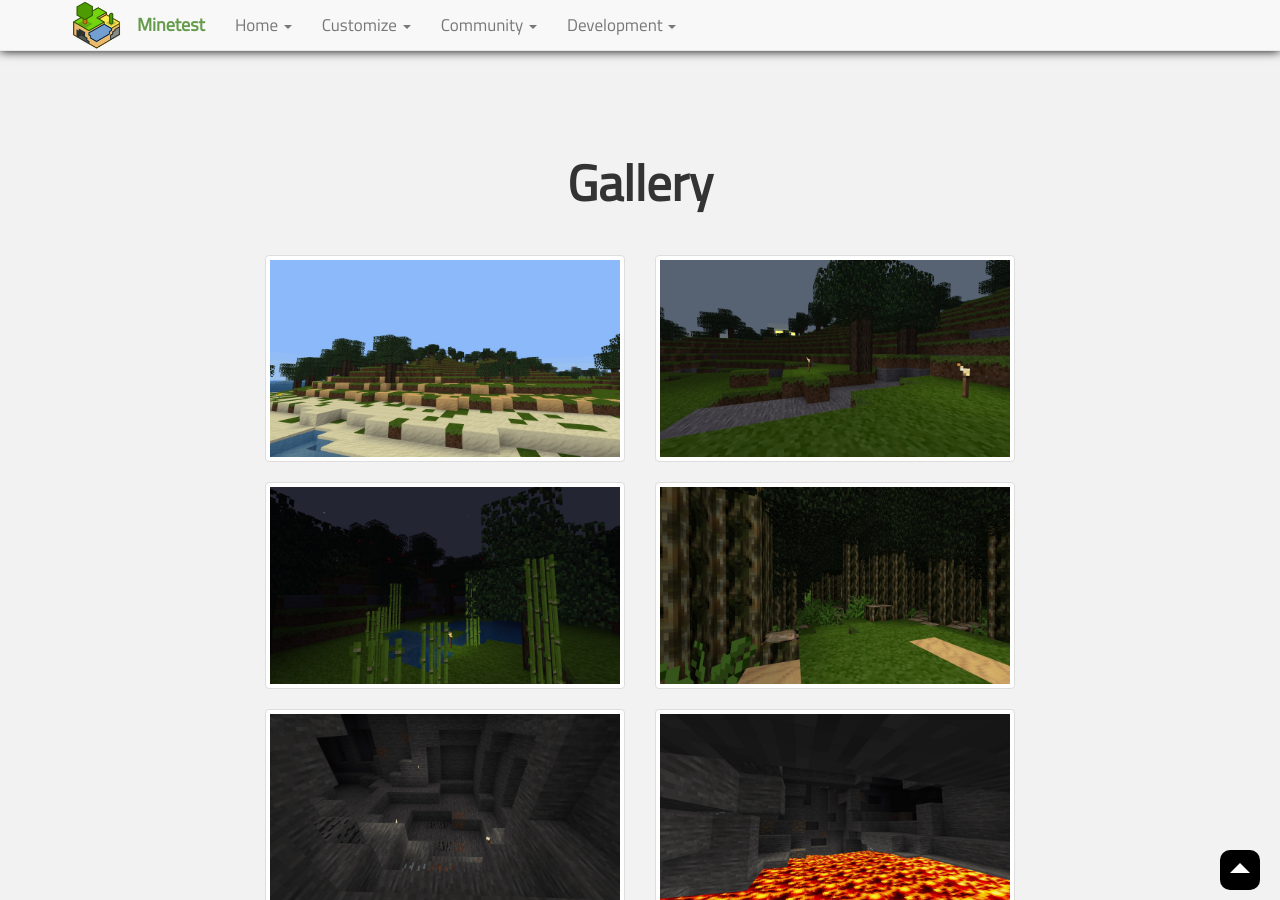
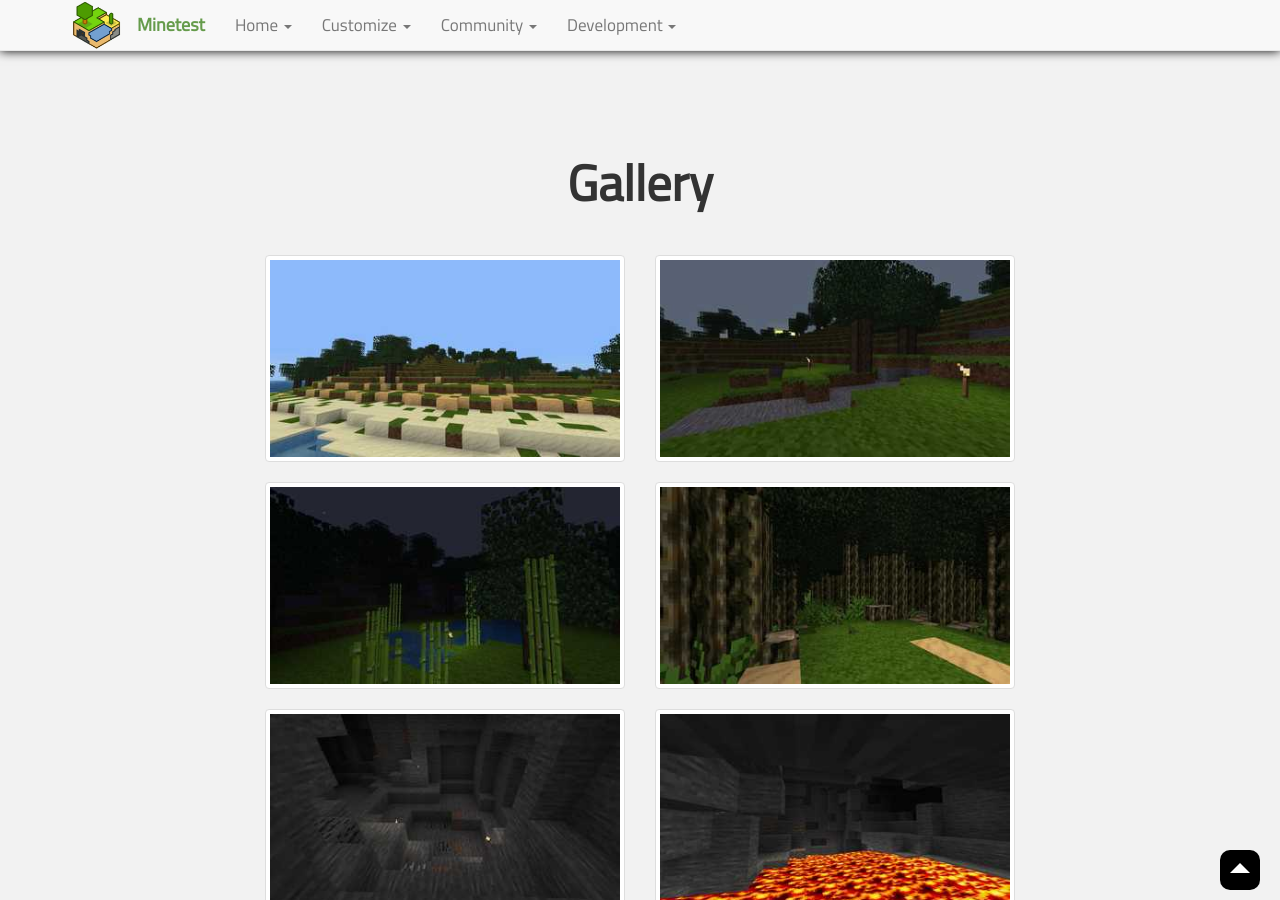
Before and after one commit to minetest/minetest.github.io, a Jekyll site: the page built from index.html, in a window 1280 px wide and 900 px high, scrolled down 1699 px. Built offline with Jekyll 4.4.1, drawn with Linux system fonts in a browser that asks for light colours; comment, search, counter and statistics services are not loaded.

Commit message:
Add gallery thumbnails

```diff
--- a/index.html
+++ b/index.html
@@ -62,37 +62,37 @@ redirect_from:
   <div class="row">
     <div class="col-lg-6">
       <a href="/media/gallery/1.jpg" class="thumbnail">
-        <img src="/media/gallery/1.jpg">
+        <img src="/media/gallery/1-thumb.jpg">
       </a>
     </div>
 
     <div class="col-lg-6">
       <a href="/media/gallery/2.jpg" class="thumbnail">
-        <img src="/media/gallery/2.jpg">
+        <img src="/media/gallery/2-thumb.jpg">
       </a>
     </div>
 
     <div class="col-lg-6">
       <a href="/media/gallery/3.jpg" class="thumbnail">
-        <img src="/media/gallery/3.jpg">
+        <img src="/media/gallery/3-thumb.jpg">
       </a>
     </div>
 
     <div class="col-lg-6">
       <a href="/media/gallery/4.jpg" class="thumbnail">
-        <img src="/media/gallery/4.jpg">
+        <img src="/media/gallery/4-thumb.jpg">
       </a>
     </div>
 
     <div class="col-lg-6">
       <a href="/media/gallery/5.jpg" class="thumbnail">
-        <img src="/media/gallery/5.jpg">
+        <img src="/media/gallery/5-thumb.jpg">
       </a>
     </div>
 
     <div class="col-lg-6">
       <a href="/media/gallery/6.jpg" class="thumbnail">
-        <img src="/media/gallery/6.jpg">
+        <img src="/media/gallery/6-thumb.jpg">
       </a>
     </div>
   </div>
```
Also changed, not shown: media/gallery/1-thumb.jpg (added), media/gallery/2-thumb.jpg (added), media/gallery/3-thumb.jpg (added), media/gallery/4-thumb.jpg (added), media/gallery/5-thumb.jpg (added), media/gallery/6-thumb.jpg (added).
